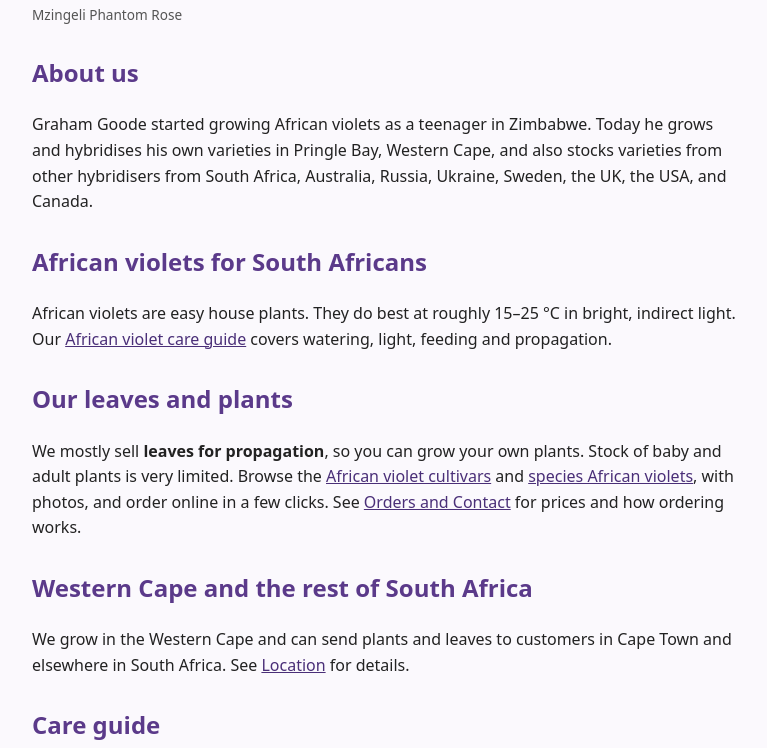
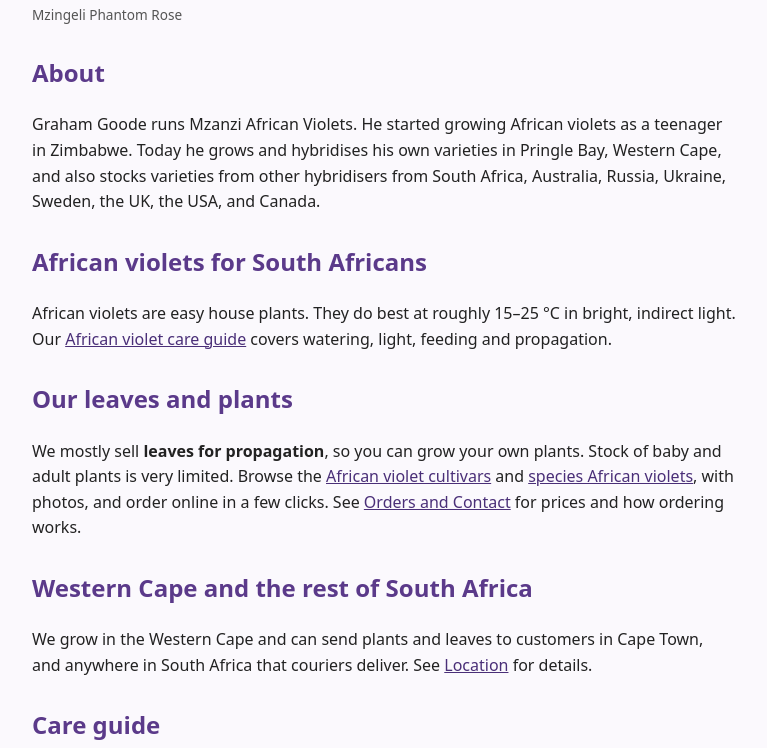
Before and after one commit to grahamgk2/MzanziAfricanViolets, a plain HTML site: page index.html in a window 1280 px wide. Shown: the part 766-1514 px from the top of the page, without its empty margins (256-1023 px from the left). Drawn offline with Linux system fonts and the light colour scheme.

Commit message:
Home page wording edits
Co-Authored-By: Claude Sonnet 5.5 <noreply@anthropic.com>

```diff
--- a/index.html
+++ b/index.html
@@ -36,16 +36,16 @@
 </header>
 <main>
 <h1>African Violets in South Africa</h1>
-<p class="lead">Decorate your life with African violets! Mzanzi African Violets is a small South African grower of African violets and other gesneriads, including streptocarpus, based in Pringle Bay in the Western Cape.</p>
+<p class="lead">Decorate your life with African violets! Mzanzi African Violets is run by a small South African grower of African violets and other gesneriads, including Streptocarpus, based in Pringle Bay in the Western Cape.</p>
 <figure class="hero-fig"><img src="images/hero.jpg" alt="Mzingeli Phantom Rose African violet with pale pink double flowers" width="1200" height="871" class="hero"><figcaption>Mzingeli Phantom Rose</figcaption></figure>
-<h2>About us</h2>
-<p>Graham Goode started growing African violets as a teenager in Zimbabwe. Today he grows and hybridises his own varieties in Pringle Bay, Western Cape, and also stocks varieties from other hybridisers from South Africa, Australia, Russia, Ukraine, Sweden, the UK, the USA, and Canada.</p>
+<h2>About</h2>
+<p>Graham Goode runs Mzanzi African Violets. He started growing African violets as a teenager in Zimbabwe. Today he grows and hybridises his own varieties in Pringle Bay, Western Cape, and also stocks varieties from other hybridisers from South Africa, Australia, Russia, Ukraine, Sweden, the UK, the USA, and Canada.</p>
 <h2>African violets for South Africans</h2>
 <p>African violets are easy house plants. They do best at roughly 15&ndash;25&nbsp;&deg;C in bright, indirect light. Our <a href="care.html">African violet care guide</a> covers watering, light, feeding and propagation.</p>
 <h2>Our leaves and plants</h2>
 <p>We mostly sell <strong>leaves for propagation</strong>, so you can grow your own plants. Stock of baby and adult plants is very limited. Browse the <a href="african-violets.html">African violet cultivars</a> and <a href="species.html">species African violets</a>, with photos, and order online in a few clicks. See <a href="contact.html">Orders and Contact</a> for prices and how ordering works.</p>
 <h2>Western Cape and the rest of South Africa</h2>
-<p>We grow in the Western Cape and can send plants and leaves to customers in Cape Town and elsewhere in South Africa. See <a href="location.html">Location</a> for details.</p>
+<p>We grow in the Western Cape and can send plants and leaves to customers in Cape Town, and anywhere in South Africa that couriers deliver. See <a href="location.html">Location</a> for details.</p>
 <h2>Care guide</h2>
 <p>New to African violets? Read our <a href="care.html">care guide</a> on light, watering, feeding and propagation, and our summary of leaf and flower types.</p>
 </main>
```
